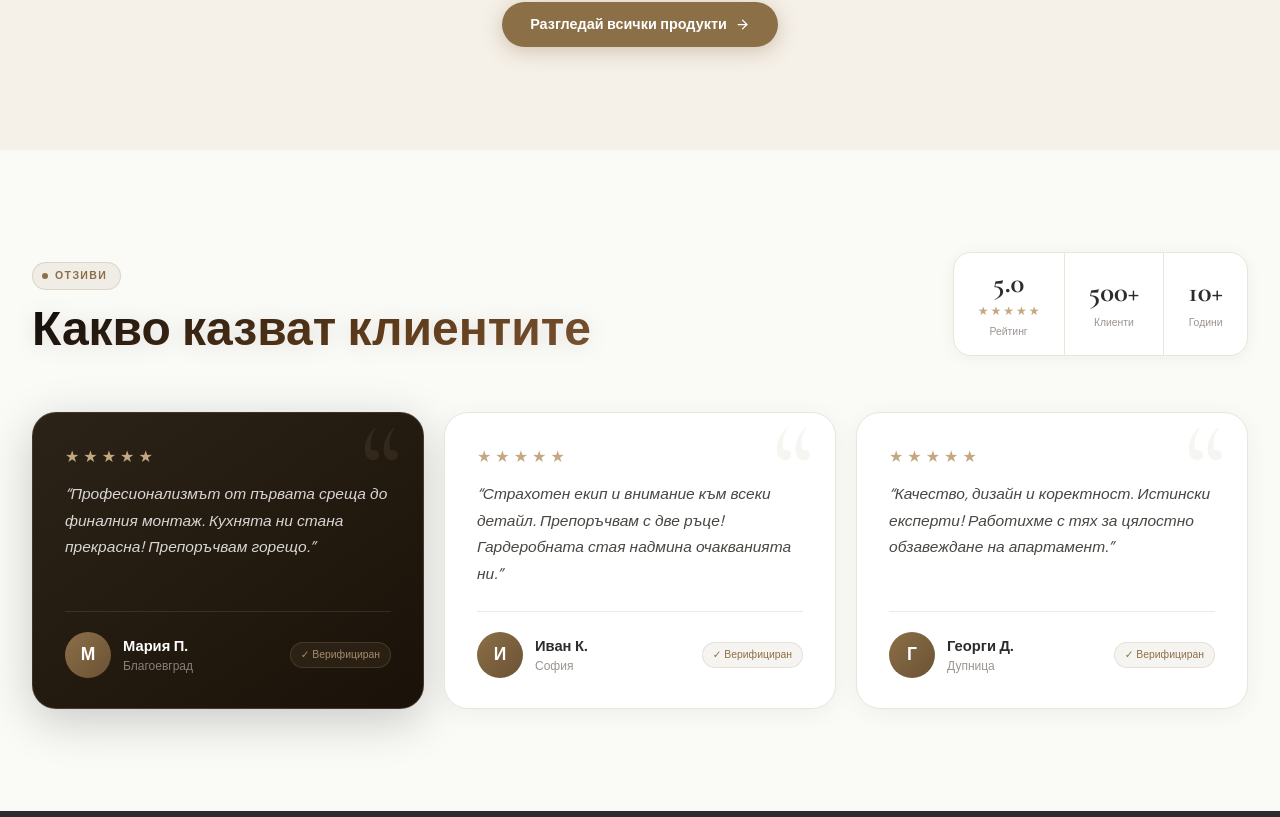
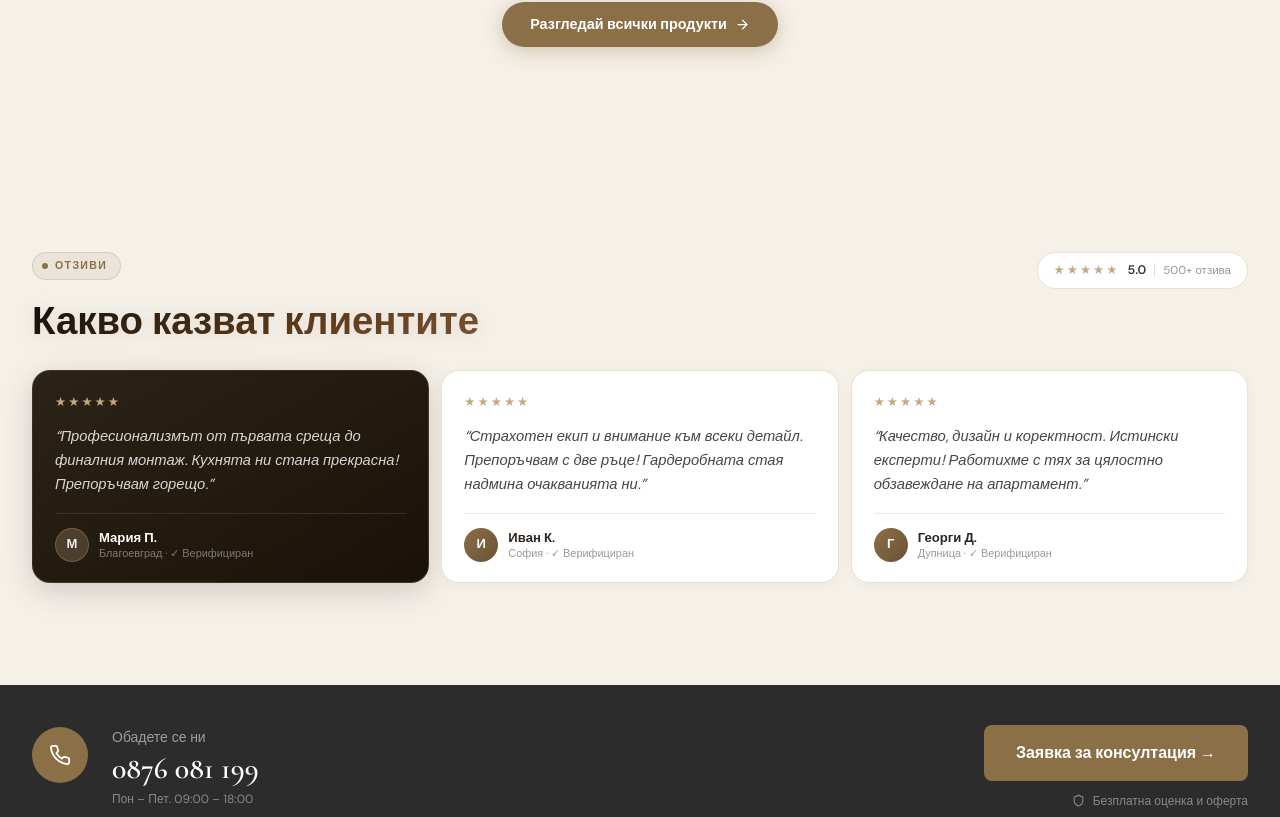
Before and after one commit to piratetravelagencybg/DEM, a Next.js app: page / in a window 1280 px wide. Shown: the part 5683-6500 px from the top of the page. Built offline with nearby package versions, Linux system fonts and the light colour scheme.

Commit message:
Redesign Testimonials: compact 3-card grid, no stats block, Google badge

```diff
--- a/components/home/Testimonials.tsx
+++ b/components/home/Testimonials.tsx
@@ -4,234 +4,123 @@ import { motion, useInView } from 'framer-motion'
 import { useRef } from 'react'
 import testimonials from '@/data/testimonials.json'
 
-function Stars({ count = 5 }: { count?: number }) {
-  return (
-    <div className="flex gap-1">
-      {Array.from({ length: count }).map((_, i) => (
-        <span key={i} style={{ color: '#C4A882', fontSize: '1rem', lineHeight: 1 }}>★</span>
-      ))}
-    </div>
-  )
-}
-
-function Avatar({ name, size = 44 }: { name: string; size?: number }) {
-  return (
-    <div
-      className="flex-shrink-0 flex items-center justify-center font-display font-bold text-white rounded-full"
-      style={{
-        width: size,
-        height: size,
-        background: 'linear-gradient(135deg, #8B6F47 0%, #6B5235 100%)',
-        fontSize: size * 0.38,
-      }}
-    >
-      {name.charAt(0)}
-    </div>
-  )
-}
+const items = testimonials.slice(0, 3)
 
 export default function Testimonials() {
   const ref = useRef(null)
-  const inView = useInView(ref, { once: true, margin: '-80px' })
-
-  const allCards = testimonials.slice(0, 3)
+  const inView = useInView(ref, { once: true, margin: '-50px' })
 
   return (
-    <section
-      ref={ref}
-      className="section-py"
-      style={{ backgroundColor: 'var(--color-warm-white)' }}
-    >
+    <section ref={ref} className="section-py" style={{ background: 'var(--color-cream)' }}>
       <div className="container-main">
 
-        {/* Header */}
+        {/* ── Header row ── */}
         <motion.div
-          initial={{ opacity: 0, y: 20 }}
+          initial={{ opacity: 0, y: 14 }}
           animate={inView ? { opacity: 1, y: 0 } : {}}
-          transition={{ duration: 0.5 }}
-          className="mb-10 md:mb-14"
+          transition={{ duration: 0.45 }}
+          className="flex flex-col sm:flex-row sm:items-end sm:justify-between gap-3 mb-6"
         >
-          <div className="flex flex-col md:flex-row md:items-end md:justify-between gap-6">
           <div>
             <span className="eyebrow-pill">Отзиви</span>
             <h2
-                className="font-display font-bold heading-gradient leading-[1.1]"
-                style={{ fontSize: 'clamp(2rem, 5.5vw, 3rem)' }}
+              className="font-display font-bold heading-gradient leading-tight mt-1"
+              style={{ fontSize: 'clamp(1.6rem, 4.5vw, 2.4rem)' }}
             >
               Какво казват клиентите
             </h2>
           </div>
 
-            {/* Stats banner */}
+          {/* Google rating badge */}
           <div
-              className="flex items-stretch gap-0 rounded-[18px] overflow-hidden self-start md:self-auto"
-              style={{ border: '1px solid #EDE5DA', background: 'white', boxShadow: '0 2px 16px rgba(0,0,0,0.05)' }}
+            className="inline-flex items-center gap-2 flex-shrink-0"
+            style={{
+              background: 'white',
+              border: '1px solid #EAE0D4',
+              borderRadius: 100,
+              padding: '8px 16px',
+              alignSelf: 'flex-start',
+            }}
           >
-              <div className="flex flex-col items-center justify-center px-6 py-4">
-                <div className="font-display font-bold text-charcoal" style={{ fontSize: '1.8rem', lineHeight: 1 }}>5.0</div>
-                <div className="flex gap-0.5 mt-1">
-                  {[1,2,3,4,5].map(i => <span key={i} style={{ color: '#C4A882', fontSize: '0.75rem' }}>★</span>)}
-                </div>
-                <div className="font-body mt-1" style={{ fontSize: '0.65rem', color: '#9B9490' }}>Рейтинг</div>
-              </div>
-              <div style={{ width: 1, background: '#EDE5DA' }} />
-              <div className="flex flex-col items-center justify-center px-6 py-4">
-                <div className="font-display font-bold text-charcoal" style={{ fontSize: '1.8rem', lineHeight: 1 }}>500+</div>
-                <div className="font-body mt-2" style={{ fontSize: '0.65rem', color: '#9B9490' }}>Клиенти</div>
-              </div>
-              <div style={{ width: 1, background: '#EDE5DA' }} />
-              <div className="flex flex-col items-center justify-center px-6 py-4">
-                <div className="font-display font-bold text-charcoal" style={{ fontSize: '1.8rem', lineHeight: 1 }}>10+</div>
-                <div className="font-body mt-2" style={{ fontSize: '0.65rem', color: '#9B9490' }}>Години</div>
-              </div>
-            </div>
+            <span style={{ color: '#C4A882', fontSize: '0.78rem', letterSpacing: 2 }}>★★★★★</span>
+            <span className="font-body font-semibold" style={{ fontSize: '0.78rem', color: '#3C3530' }}>5.0</span>
+            <span style={{ width: 1, height: 14, background: '#EAE0D4' }} />
+            <span className="font-body" style={{ fontSize: '0.72rem', color: '#9B9490' }}>500+ отзива</span>
           </div>
         </motion.div>
 
-        {/* ─── MOBILE: stacked cards ─── */}
-        <div className="md:hidden space-y-4">
-          {allCards.map((t, i) => (
+        {/* ── Cards grid ── */}
+        <div className="grid grid-cols-1 md:grid-cols-3 gap-3">
+          {items.map((t, i) => (
             <motion.div
               key={t.id}
-              initial={{ opacity: 0, y: 16 }}
+              initial={{ opacity: 0, y: 18 }}
               animate={inView ? { opacity: 1, y: 0 } : {}}
-              transition={{ duration: 0.45, delay: i * 0.08 }}
+              transition={{ duration: 0.45, delay: 0.05 + i * 0.08 }}
+              className="flex flex-col"
               style={{
-                background: 'white',
-                borderRadius: 20,
-                padding: '24px 22px 22px',
-                border: '1px solid #EDE5DA',
-                boxShadow: '0 4px 24px rgba(0,0,0,0.05)',
-                position: 'relative',
-                overflow: 'hidden',
+                background: i === 0 ? 'linear-gradient(150deg, #2C2318 0%, #1A1208 100%)' : 'white',
+                border: i === 0 ? '1px solid rgba(196,168,130,0.18)' : '1px solid #EAE0D4',
+                borderRadius: 18,
+                padding: '22px 22px 20px',
+                boxShadow: i === 0 ? '0 8px 32px rgba(0,0,0,0.16)' : '0 2px 12px rgba(0,0,0,0.04)',
               }}
             >
-              {/* Decorative quote */}
-              <span
-                style={{
-                  position: 'absolute',
-                  top: -4,
-                  right: 16,
-                  fontFamily: 'var(--font-display)',
-                  fontSize: '6rem',
-                  color: 'rgba(196,168,130,0.12)',
-                  lineHeight: 1,
-                  userSelect: 'none',
-                  pointerEvents: 'none',
-                }}
-              >&ldquo;</span>
-
-              <div style={{ position: 'relative', zIndex: 1 }}>
-                <Stars count={t.rating} />
-                <p
-                  className="font-body italic leading-relaxed mt-3 mb-4"
-                  style={{ fontSize: '0.97rem', color: '#4A4642', lineHeight: 1.65 }}
-                >
-                  &ldquo;{t.text}&rdquo;
-                </p>
-                <div
-                  className="flex items-center gap-3 pt-3"
-                  style={{ borderTop: '1px solid #F0E8DC' }}
-                >
-                  <Avatar name={t.name} />
-                  <div>
-                    <div className="font-body font-bold text-charcoal" style={{ fontSize: '0.9rem' }}>{t.name}</div>
-                    <div className="font-body" style={{ fontSize: '0.75rem', color: '#9B9490' }}>{t.city}</div>
-                  </div>
-                  <div
-                    className="ml-auto flex items-center gap-1 font-body"
-                    style={{ fontSize: '0.65rem', color: '#8B6F47', background: 'rgba(139,111,71,0.08)', border: '1px solid rgba(139,111,71,0.15)', padding: '3px 9px', borderRadius: 100 }}
-                  >
-                    ✓ Верифициран
-                  </div>
-                </div>
-              </div>
-            </motion.div>
+              {/* Stars */}
+              <div className="flex gap-0.5 mb-3">
+                {[0,1,2,3,4].map(s => (
+                  <span key={s} style={{ color: '#C4A882', fontSize: '0.78rem' }}>★</span>
                 ))}
               </div>
 
-        {/* ─── DESKTOP: 3 equal cards ─── */}
-        <div className="hidden md:grid grid-cols-3 gap-5">
-          {allCards.map((t, i) => (
-            <motion.div
-              key={t.id}
-              initial={{ opacity: 0, y: 24 }}
-              animate={inView ? { opacity: 1, y: 0 } : {}}
-              transition={{ duration: 0.5, delay: 0.08 + i * 0.12 }}
+              {/* Quote */}
+              <p
+                className="font-body italic flex-1"
                 style={{
-                background: i === 0 ? 'linear-gradient(145deg, #2C2318 0%, #1A1208 100%)' : 'white',
-                borderRadius: 24,
-                padding: '36px 32px 30px',
-                border: i === 0 ? '1px solid rgba(196,168,130,0.2)' : '1px solid #EDE5DA',
-                boxShadow: i === 0 ? '0 12px 48px rgba(0,0,0,0.2)' : '0 4px 24px rgba(0,0,0,0.05)',
-                display: 'flex',
-                flexDirection: 'column',
-                position: 'relative',
-                overflow: 'hidden',
-              }}
-            >
-              {/* Decorative quote */}
-              <span
-                style={{
-                  position: 'absolute',
-                  top: -8,
-                  right: 20,
-                  fontFamily: 'var(--font-display)',
-                  fontSize: '8rem',
-                  color: i === 0 ? 'rgba(196,168,130,0.1)' : 'rgba(139,111,71,0.07)',
-                  lineHeight: 1,
-                  userSelect: 'none',
-                  pointerEvents: 'none',
-                }}
-              >&ldquo;</span>
-
-              <div style={{ position: 'relative', zIndex: 1, flex: 1, display: 'flex', flexDirection: 'column' }}>
-                <Stars count={t.rating} />
-
-                <p
-                  className="font-body italic leading-relaxed mt-4 mb-6"
-                  style={{
-                    fontSize: '0.97rem',
-                    color: i === 0 ? 'rgba(255,255,255,0.82)' : '#4A4642',
-                    lineHeight: 1.7,
-                    flex: 1,
+                  fontSize: '0.92rem',
+                  lineHeight: 1.65,
+                  color: i === 0 ? 'rgba(255,255,255,0.82)' : '#4A4540',
+                  marginBottom: 16,
                 }}
               >
                 &ldquo;{t.text}&rdquo;
               </p>
 
+              {/* Author */}
               <div
-                  className="flex items-center gap-3 pt-5"
-                  style={{ borderTop: `1px solid ${i === 0 ? 'rgba(255,255,255,0.1)' : '#F0E8DC'}` }}
+                className="flex items-center gap-2.5"
+                style={{
+                  paddingTop: 14,
+                  borderTop: `1px solid ${i === 0 ? 'rgba(255,255,255,0.1)' : '#F0E8DC'}`,
+                }}
               >
-                  <Avatar name={t.name} size={46} />
-                  <div>
+                {/* Avatar */}
                 <div
-                      className="font-body font-bold"
-                      style={{ fontSize: '0.92rem', color: i === 0 ? 'white' : '#2C2C2C' }}
+                  className="flex-shrink-0 flex items-center justify-center font-display font-bold text-white rounded-full"
+                  style={{
+                    width: 34, height: 34,
+                    background: i === 0
+                      ? 'rgba(196,168,130,0.25)'
+                      : 'linear-gradient(135deg, #8B6F47, #6B5235)',
+                    fontSize: '0.82rem',
+                    color: i === 0 ? 'rgba(255,255,255,0.9)' : 'white',
+                    border: i === 0 ? '1px solid rgba(196,168,130,0.3)' : 'none',
+                  }}
+                >
+                  {t.name.charAt(0)}
+                </div>
+                <div style={{ lineHeight: 1.3 }}>
+                  <div
+                    className="font-body font-semibold"
+                    style={{ fontSize: '0.82rem', color: i === 0 ? 'white' : '#2C2520' }}
                   >
                     {t.name}
                   </div>
                   <div
                     className="font-body"
-                      style={{ fontSize: '0.75rem', color: i === 0 ? 'rgba(255,255,255,0.45)' : '#9B9490' }}
+                    style={{ fontSize: '0.68rem', color: i === 0 ? 'rgba(255,255,255,0.42)' : '#A09890' }}
                   >
-                      {t.city}
-                    </div>
-                  </div>
-                  <div
-                    className="ml-auto flex items-center gap-1 font-body"
-                    style={{
-                      fontSize: '0.65rem',
-                      color: i === 0 ? 'rgba(196,168,130,0.8)' : '#8B6F47',
-                      background: i === 0 ? 'rgba(196,168,130,0.08)' : 'rgba(139,111,71,0.08)',
-                      border: `1px solid ${i === 0 ? 'rgba(196,168,130,0.18)' : 'rgba(139,111,71,0.15)'}`,
-                      padding: '4px 10px',
-                      borderRadius: 100,
-                      whiteSpace: 'nowrap',
-                    }}
-                  >
-                    ✓ Верифициран
+                    {t.city}&nbsp;·&nbsp;✓ Верифициран
                   </div>
                 </div>
               </div>
```
Lines whose indentation alone changed are shown as unchanged.
